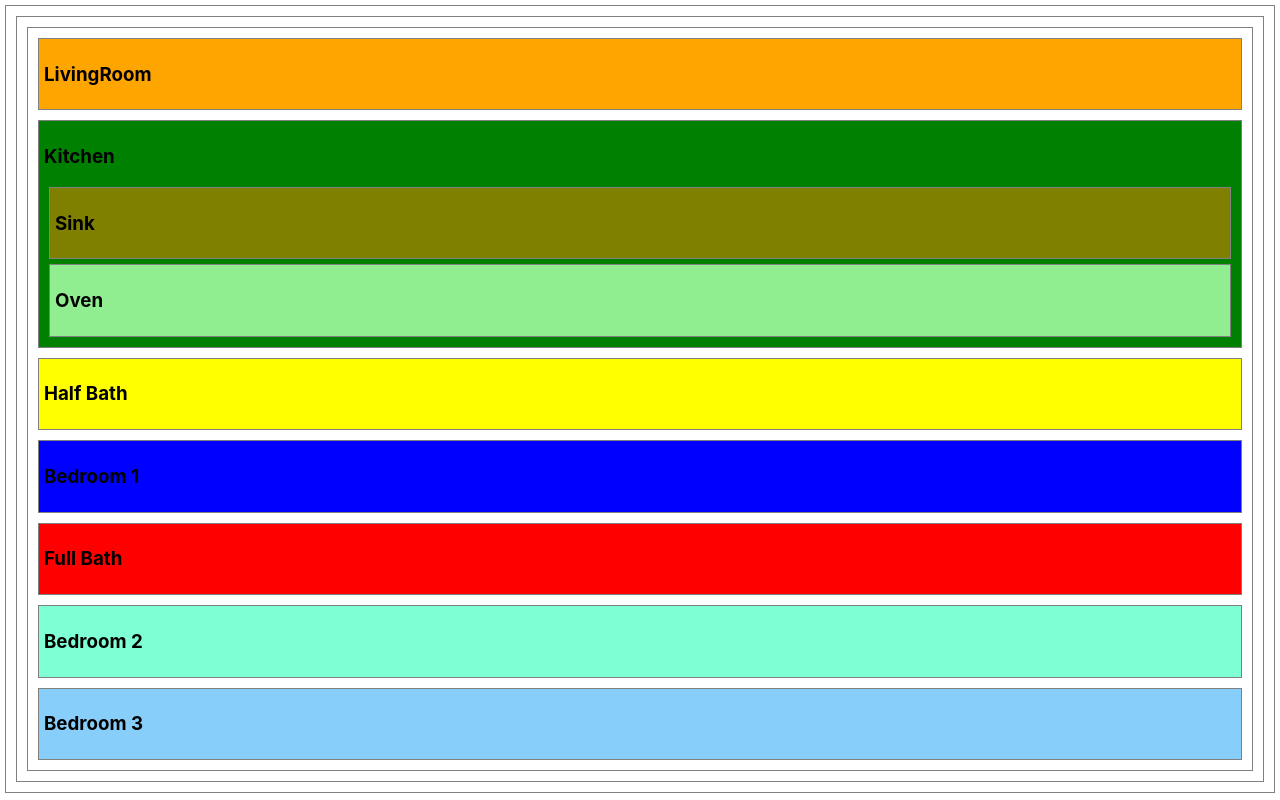
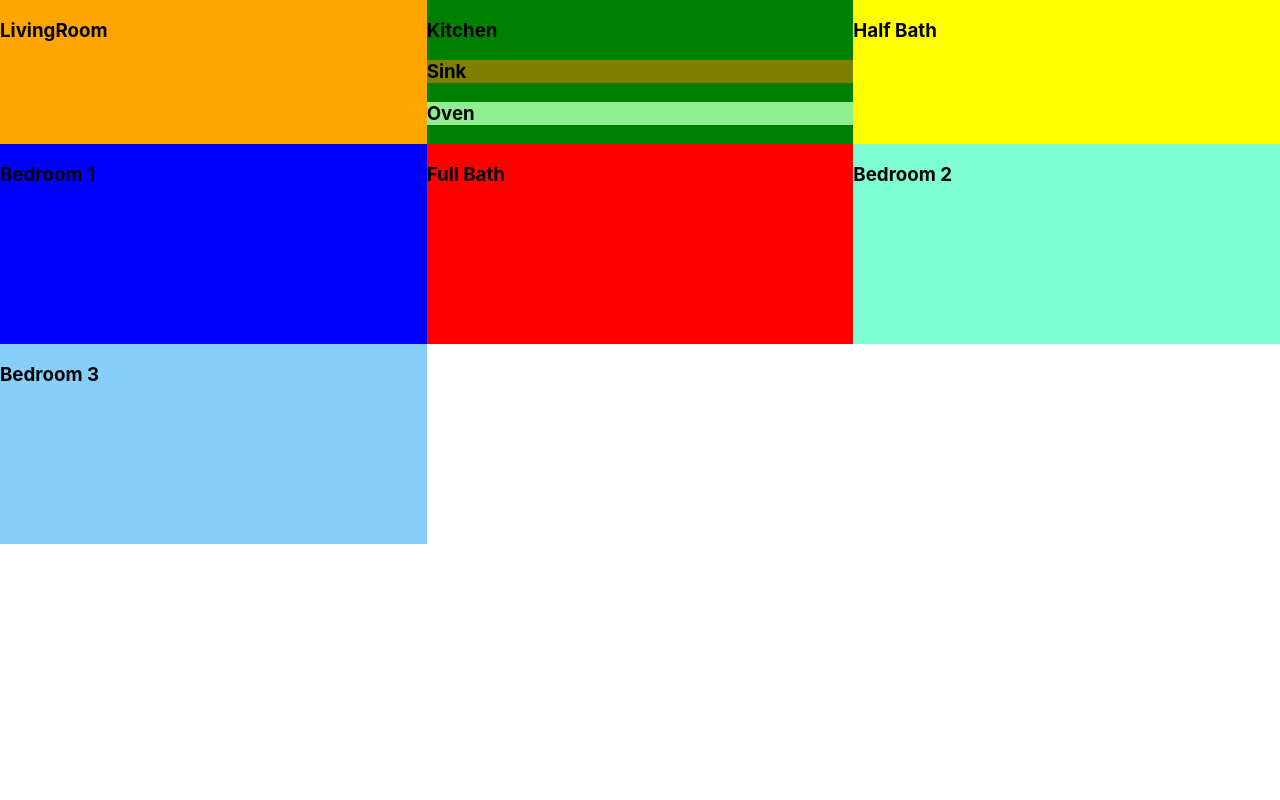
Before and after one commit to aafrieso/react-floorplan-lab, a React (Create React App) app: page / in a window 1280 px wide. Built offline with nearby package versions, Linux system fonts and the light colour scheme.

Commit message:
final commit

```diff
--- a/src/App.css
+++ b/src/App.css
@@ -1,11 +1,15 @@
-div {
+/* div {
   border: 1px solid grey;
   margin: 5px;
   padding: 5px;
-}
+} */
 
 .floorplan {
   display: grid;
+  grid-template-columns: 1fr 1fr 1fr;
+  grid-template-rows: auto;
+  grid-auto-rows: minmax(200px, max-content);
+
 }
 
 .kitchen {
--- a/src/Kitchen.js
+++ b/src/Kitchen.js
@@ -5,8 +5,12 @@ function Kitchen(props) {
   return (
     <div className='kitchen'>
       <h3>Kitchen</h3>
-        <Sink/>
-        <Oven/>
+        <span className="sink">
+          <Sink/>
+        </span>
+        <span className="oven">
+          <Oven/>
+        </span>
     </div>
   );
 }
```
